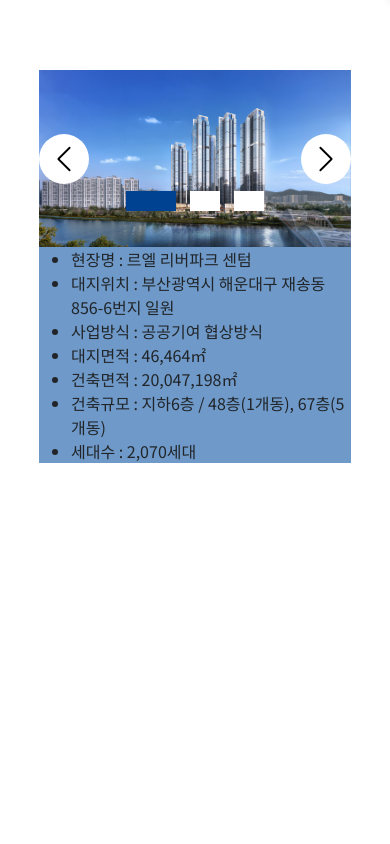
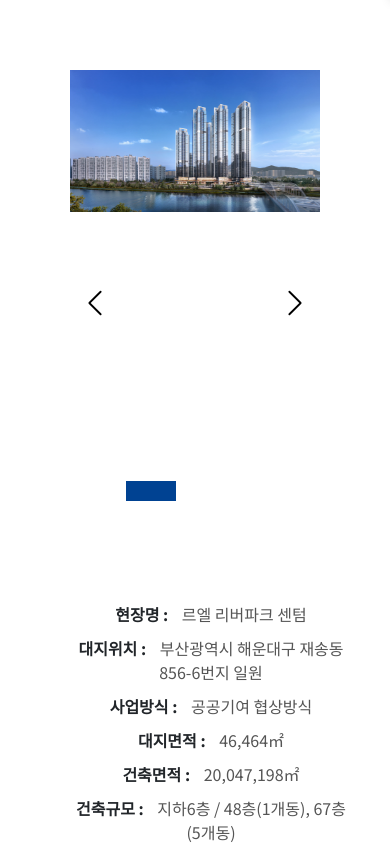
Before and after one commit to itswoojoo/leelprep., a plain HTML site: page index.html in a window 390 px wide. Shown: the part 844-1688 px from the top of the page. Drawn offline with nearby package versions, Linux system fonts and the light colour scheme.

Commit message:
캐러셀 모바일 최적화 실패, 다음에 다시 도전해봐야할듯

```diff
--- a/main.css
+++ b/main.css
@@ -301,23 +301,51 @@ nav {
 /* page2 */
 
 .p2Wrap {
-  width: 80%;
-  background-color: #6e99c8;
-  margin: auto;
+  width: 100%; /* 페이지 전체 너비 */
+  height: 100vh; /* 페이지 전체 높이 */
+  margin: 0;
+  padding:0;
+  display: flex;
+  flex-direction: column; /* 세로로 배치 */
+  justify-content: center; /* 내용 중앙 정렬 */
+  align-items: center; /* 세로 중앙 정렬 */
+  gap: 3%;
 }
 
 .PimgWrap {
+  width: 80%; /* 이미지가 화면 크기에 맞게 늘어나도록 설정 */
+  height: 60%;
+  display: flex;
+  justify-content: center;
+  align-items: center;
+  margin-bottom: 20px; /* 이미지와 프로젝트 정보 간의 간격 */
+}
+
+
+.carousel {
+  position: relative;
+  width: 80%;
+  height: 100%; /* 원하는 높이 설정 */
+  overflow: hidden; /* 이미지가 잘리도록 설정 */
+}
+
+.carousel-inner {
+  position: relative;
   width: 100%;
+  height: 100%; /* 부모 크기에 맞춰 이미지 크기 조정 */
+}
 
-}
-.carousel{
-  width: 100%;
-  height: auto; /* 비율 유지 */
-  display: block; /* 불필요한 여백 제거 */
+
+.carousel-item img {
+  width: 100%;   /* 부모 크기에 맞게 이미지 크기 조정 */
+  height: 100%;  /* 부모 크기에 맞게 이미지 크기 조정 */
+  object-fit: cover; /* 이미지를 컨테이너에 꽉 맞추되 비율을 유지 */
+  object-position: bottomr; /* 이미지의 중앙을 기준으로 배치 */
 }
 
 /* 이전/다음 버튼 크기 및 색상 변경 */
 .carousel-control-prev, .carousel-control-next {
+  position: absolute;
   width: 50px;
   height: 50px;
   background-color: rgb(255, 255, 255); /* 반투명 배경 */
@@ -327,7 +355,8 @@ nav {
   justify-content: center;
   top: 50%;
   transform: translateY(-50%);
-  opacity: 1 !important
+  opacity: 1 !important;
+  z-index: 2;;
 }
 
 .carousel-control-prev-icon, .carousel-control-next-icon {
@@ -369,3 +398,37 @@ nav {
   min-height: 20px;
   opacity: 1 !important; /* 항상 보이도록 설정 */
 }
+
+
+/* 모바일 화면에서 이미지 크기 및 텍스트 크기 조정 */
+
+
+
+
+/* 프로젝트 정보 영역 */
+.ProjectSum {
+  width: 80%; /* 프로젝트 정보 영역 크기 */
+  height: 40%;
+  background-color: #fff; /* 배경 색상 */
+  border-radius: 8px; /* 둥근 모서리 */
+  padding-top: 20px;
+  padding-bottom: 20px;
+}
+
+.mlist {
+  list-style-type: none; /* 기본 목록 스타일 제거 */
+  text-align: center;
+}
+
+.mlist li {
+  margin-bottom: 10px; /* 각 항목 간의 간격 */
+}
+
+.top {
+  font-weight: bold; /* 제목 강조 */
+  margin-right: 10px; /* 제목과 내용 사이 간격 */
+}
+
+.bot {
+  color: #555; /* 내용 색상 */
+}
--- a/main.js
+++ b/main.js
@@ -1,3 +1,10 @@
+
+$(document).ready(function() {
+  // 페이지 새로 고침 시 자동으로 page1으로 스크롤 이동
+  $('html, body').animate({ scrollTop: $('#page1').offset().top }, 0);
+});
+
+//------------------------
 
 
 $(document).ready(function() {
```
Also changed, not shown: index.html (+1 -0 lines).
